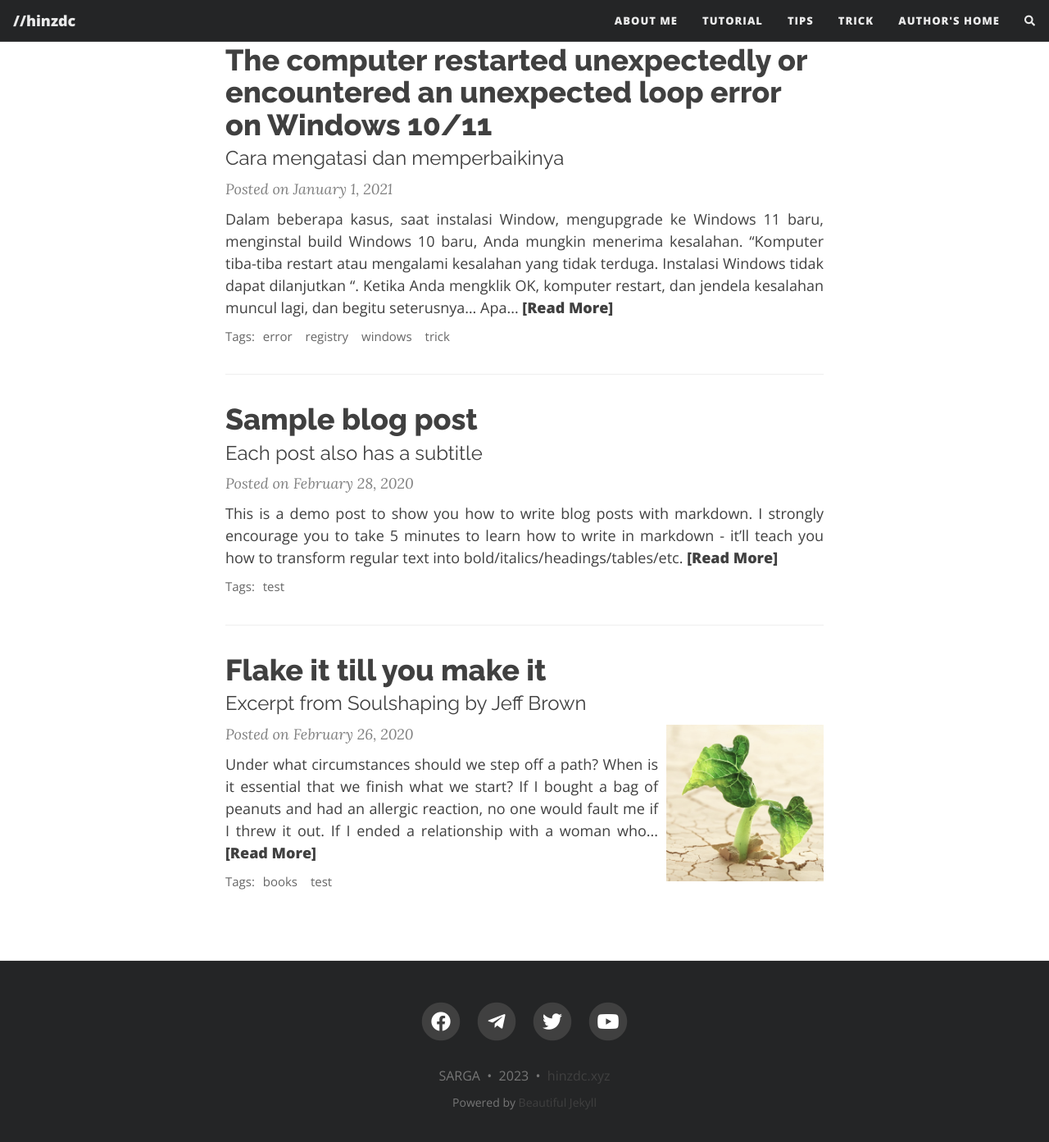
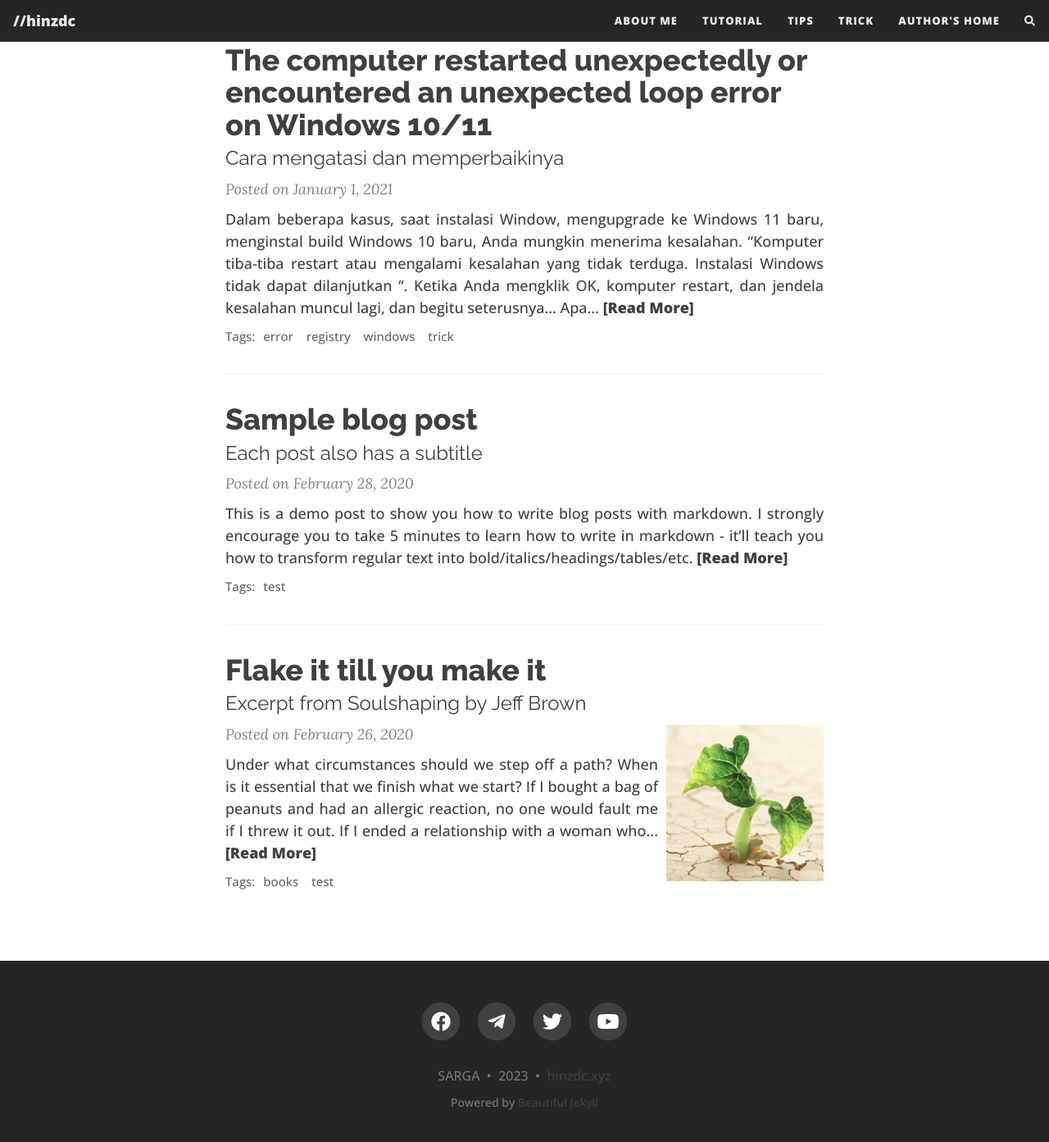
Before and after one commit to hinzdc/blog, a Jekyll site: the page built from index.html, in a window 1280 px wide and 1400 px high, scrolled down 285 px. Shown: the top 1393 px of the window at 82% size. Built offline with Jekyll 4.4.1, drawn with Linux system fonts in a browser that asks for light colours; nearby versions of some CDN libraries; the list of posts is cut into pages by our own code; comment, search, counter and statistics services are not loaded.

Commit message:
Update beautifuljekyll.css

```diff
--- a/assets/css/beautifuljekyll.css
+++ b/assets/css/beautifuljekyll.css
@@ -8,14 +8,13 @@ layout: null
 
 html {
   font-size: 100%;
-  font-weight: 500;
   font-family: 'Open Sans', sans-serif;
 }
 
 body {
   font-family: 'Open Sans', sans-serif;
   font-size: 1.125rem;
-  font-weight: 100;
+  font-weight: 500;
   color: {{ site.text-col | default: "#404040" }};
   position: relative;
   background-color: {{ site.page-col | default: "#FFFFFF" }};
```
